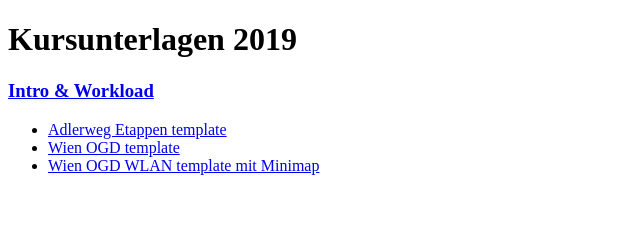
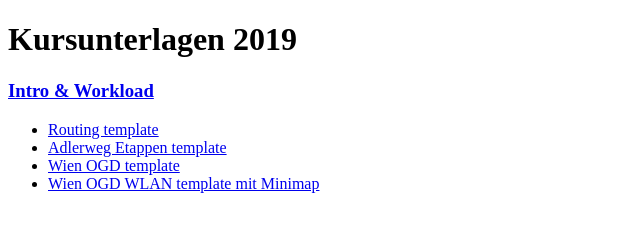
Before and after one commit to webmapping19s/webmapping19s.github.io, a plain HTML site: page index.html in a window 1280 px wide. Shown: the whole page, without its empty margins (0-640 px from the left). Drawn offline with Linux system fonts and the light colour scheme.

Commit message:
add routing template

```diff
--- a/index.html
+++ b/index.html
@@ -10,6 +10,7 @@
   <h1>Kursunterlagen 2019</h1>
   <h3><a href="https://github.com/webmapping/webmapping.github.io/tree/master/2019/course">Intro &amp; Workload</a></h3>
   <ul>
+      <li><a href="https://webmapping.github.io/templates/routing.zip">Routing template</a>
       <li><a href="https://webmapping.github.io/templates/adler-etappen.zip">Adlerweg Etappen template</a>
       <li><a href="https://webmapping.github.io/templates/wien.ogd.template.zip">Wien OGD template</a>
       <li><a href="https://webmapping.github.io/templates/wien.ogd.wlan.zip">Wien OGD WLAN template mit Minimap</a>
```
